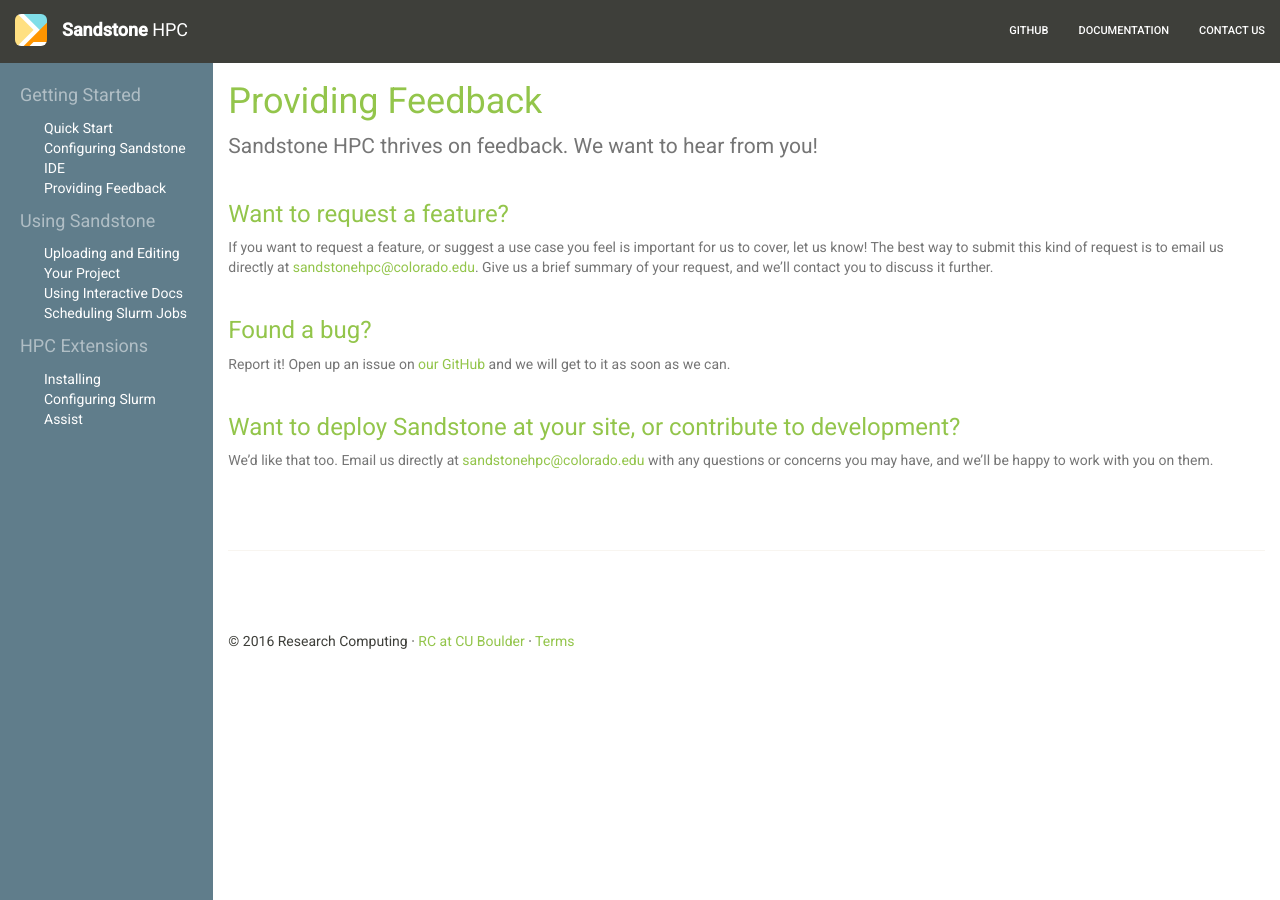
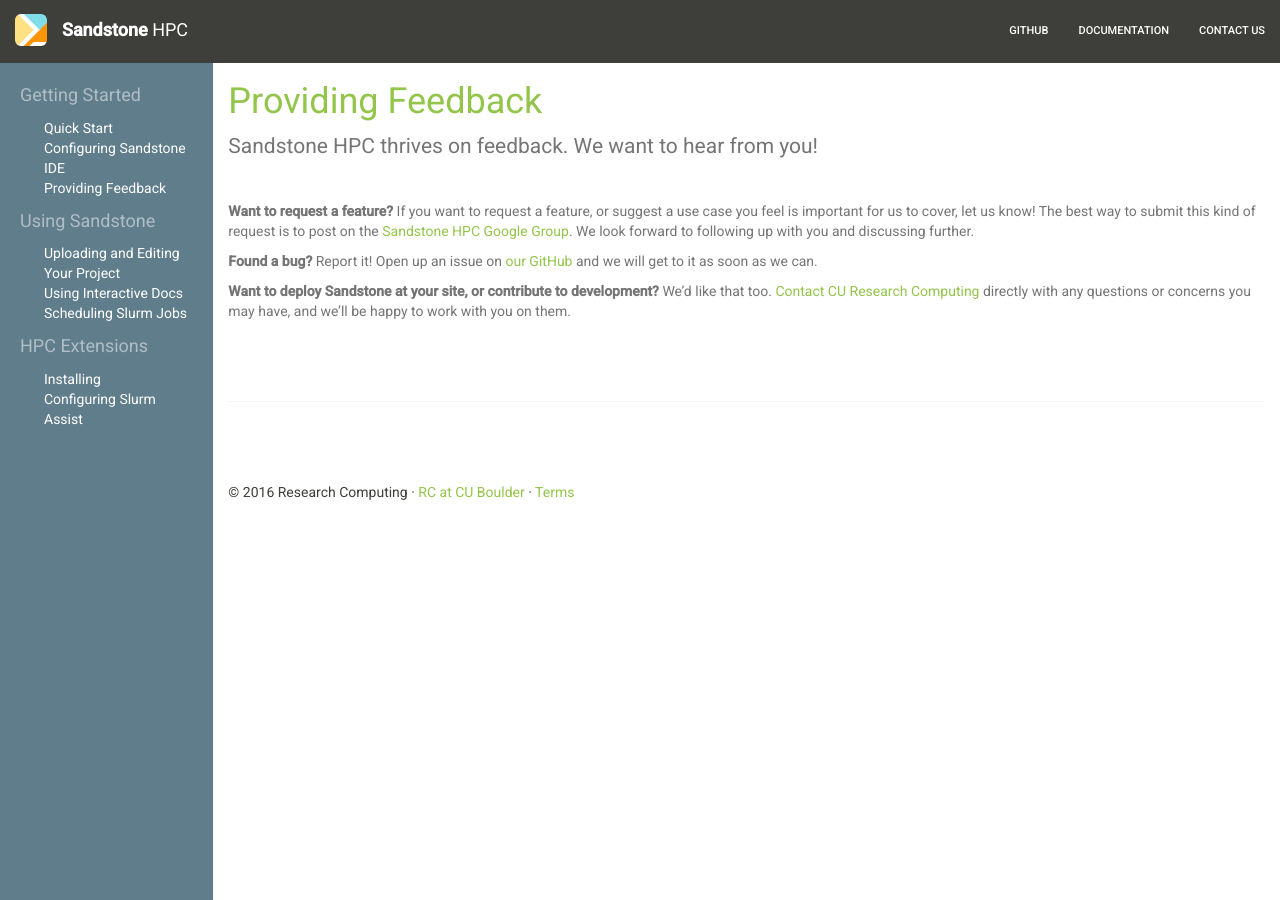
Before and after one commit to SandstoneHPC/sandstonehpc.github.io, a Jekyll site: the page built from _docs/core/feedback.md, in a window 1280 px wide. Built offline with Jekyll 4.4.1, drawn with Linux system fonts in a browser that asks for light colours; nearby versions of some CDN libraries; library files that are not in the unit come from our copies.

Commit message:
Added google group to feedback page.

```diff
--- a/_docs/core/feedback.md
+++ b/_docs/core/feedback.md
@@ -4,11 +4,13 @@
 description: Sandstone HPC thrives on feedback. We want to hear from you!
 ---
 
-### Want to request a feature?
-If you want to request a feature, or suggest a use case you feel is important for us to cover, let us know! The best way to submit this kind of request is to email us directly at <sandstonehpc@colorado.edu>. Give us a brief summary of your request, and we'll contact you to discuss it further.
+**Want to request a feature?**
+If you want to request a feature, or suggest a use case you feel is important for us to cover, let us know! The best way to submit this kind of request is to post on the [Sandstone HPC Google Group](https://groups.google.com/d/forum/sandstonehpc). We look forward to following up with you and discussing further.
 
-### Found a bug?
+
+**Found a bug?**
 Report it! Open up an issue on [our GitHub](https://github.com/SandstoneHPC/) and we will get to it as soon as we can.
 
-### Want to deploy Sandstone at your site, or contribute to development?
-We'd like that too. Email us directly at <sandstonehpc@colorado.edu> with any questions or concerns you may have, and we'll be happy to work with you on them.
+
+**Want to deploy Sandstone at your site, or contribute to development?**
+We'd like that too. [Contact CU Research Computing](https://www.rc.colorado.edu/contact) directly with any questions or concerns you may have, and we'll be happy to work with you on them.
```
